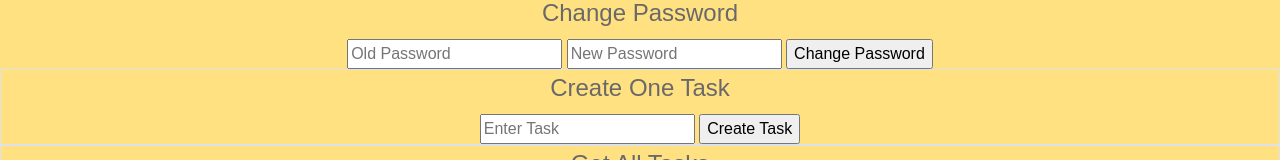
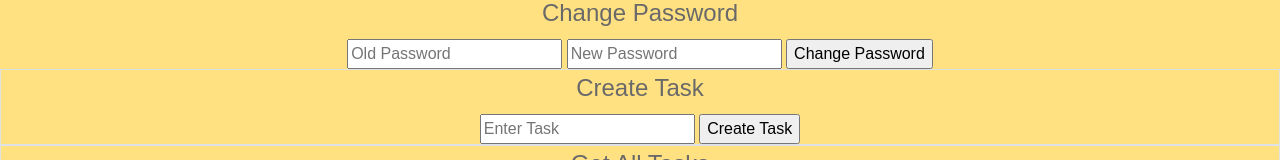
Before and after one commit to nataliesmyth/task-app-client, a website built with webpack: page index.html in a window 1280 px wide. Both pictures are taken after typing "name@example.com", "Sample123" into the empty fields and a click on the input "Sign in". Shown: the part 207-367 px from the top of the page. Built offline with nearby package versions, Linux system fonts and the light colour scheme; files whose address does not match are found by name.

Commit message:
made task lists inputs

```diff
--- a/index.html
+++ b/index.html
@@ -44,7 +44,7 @@
 
       <form id="task-create" class="border">
         <fieldset>
-          <legend>Create One Task</legend>
+          <legend>Create Task</legend>
           <input type="text" name="task[text]" placeholder="Enter Task">
           <input type="submit" value="Create Task">
         </fieldset>
```
